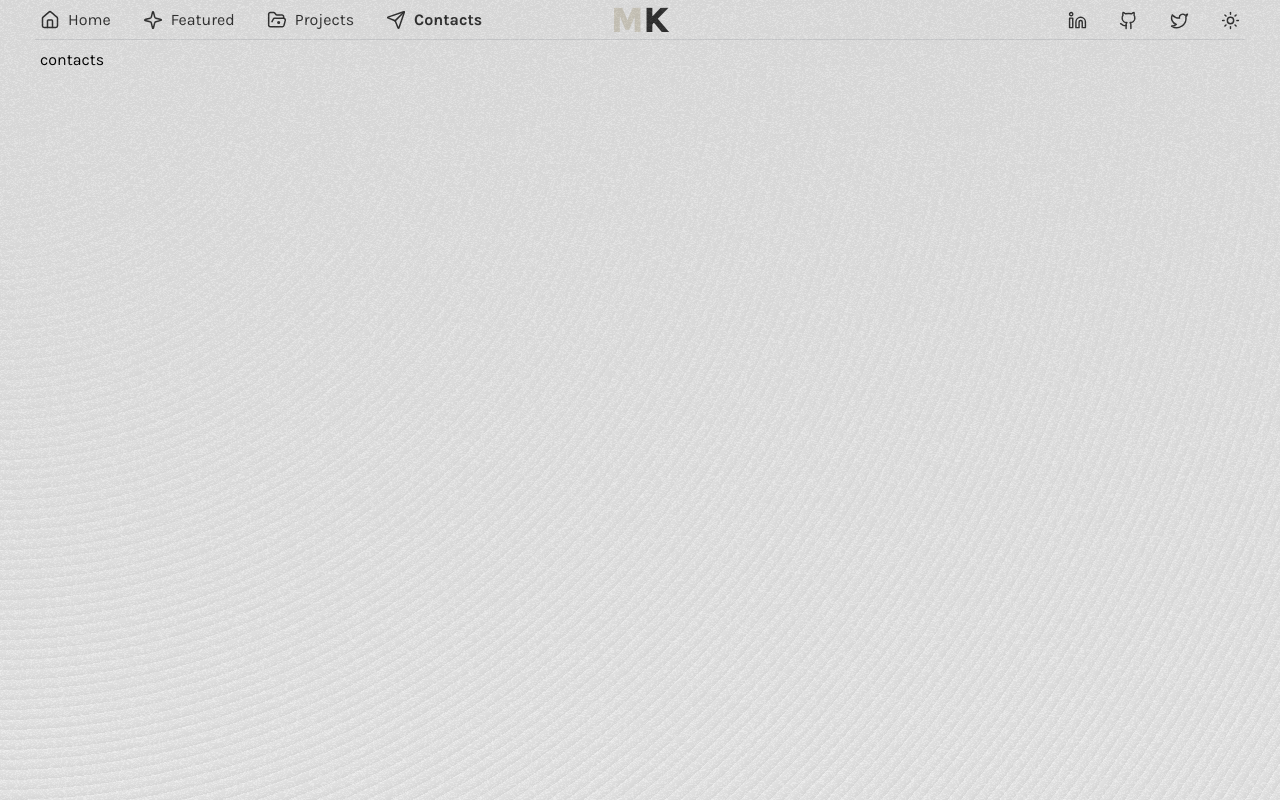
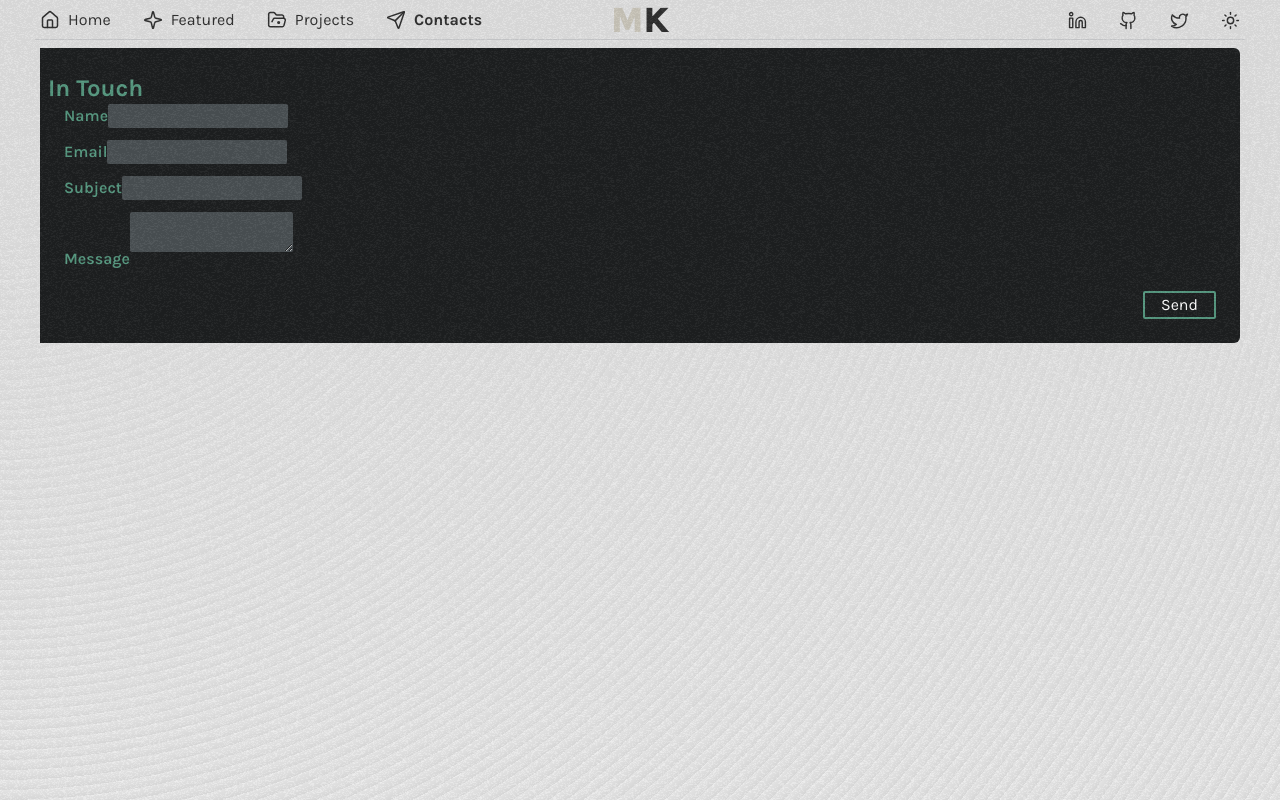
Before and after one commit to mk-saadi/new-portfolio, a React (Vite) app: page /contacts in a window 1280 px wide. Built offline with nearby package versions, Linux system fonts and the light colour scheme; what react-toast-master would draw is missing.

Commit message:
minor changes

```diff
--- a/package.json
+++ b/package.json
@@ -10,7 +10,7 @@
 		"preview": "vite preview"
 	},
 	"dependencies": {
-		"@emailjs/browser": "^3.11.0",
+		"@emailjs/browser": "^3.12.1",
 		"firebase": "^9.23.0",
 		"lucide-react": "^0.460.0",
 		"react": "^18.2.0",
--- a/src/pages/Contacts.jsx
+++ b/src/pages/Contacts.jsx
@@ -1,9 +1,85 @@
-import React from "react";
+import React, { useRef } from "react";
+import emailjs from "@emailjs/browser";
 
 const Contacts = () => {
+	const form = useRef();
+
+	const sendEmail = (e) => {
+		e.preventDefault();
+
+		// emailjs
+		// .sendForm(
+		// 	"service_at3kvap",
+		// 	// "template_rrsov4c",
+		// 	"template_du1zsn7",
+		// 	form.current,
+		// 	"AWTDDzD1prNjlGP-F"
+		// )
+		emailjs.send("service_at3kvap", "template_du1zsn7", form.current, "AWTDDzD1prNjlGP-F").then(
+			(result) => {
+				console.log(result.text);
+				alert("email sent successfully");
+				e.target.reset();
+			},
+			(error) => {
+				console.log(error.text);
+				alert("please try again");
+			}
+		);
+	};
 	return (
 		<div>
-			<p>contacts</p>
+			<div>
+				<form
+					ref={form}
+					onSubmit={sendEmail}
+					className="col-span-2 bg-[#1e2021] rounded-e-md p-6"
+				>
+					<p className="text-2xl text-[#579981] font-bold -ml-4">In Touch</p>
+					<div className="form-control">
+						<label className="text-[#579981] label-text font-semibold mb-2">Name</label>
+						<input
+							type="text"
+							name="from_name"
+							className="text-slate-300 input rounded-sm bg-[#4b5154] mb-3"
+						/>
+					</div>
+
+					<div className="form-control">
+						<label className="text-[#579981] label-text font-semibold mb-2">Email</label>
+						<input
+							type="email"
+							name="user_email"
+							className="input rounded-sm bg-[#4b5154] mb-3 text-slate-300"
+						/>
+					</div>
+
+					<div className="form-control">
+						<label className="text-[#579981] label-text font-semibold mb-2">Subject</label>
+						<input
+							className="text-slate-300 input rounded-sm bg-[#4b5154] mb-3"
+							type="text"
+							name="user_subject"
+						/>
+					</div>
+
+					<div className="form-control">
+						<label className="text-[#579981] label-text font-semibold mb-2">Message</label>
+						<textarea
+							name="message"
+							className="textarea textarea-lg rounded-sm bg-[#4b5154] mb-3 text-sm text-slate-300"
+						/>
+					</div>
+
+					<div className="flex justify-end mt-3">
+						<input
+							type="submit"
+							value="Send"
+							className="mt-2 px-4 rounded-sm border-2 duration-200 border-[#579981] hover:border-[#f2754c] text-white bg-transparent cursor-pointer"
+						/>
+					</div>
+				</form>
+			</div>
 		</div>
 	);
 };
--- a/src/pages/Featured.jsx
+++ b/src/pages/Featured.jsx
@@ -66,12 +66,12 @@ const Featured = () => {
 									<div className="relative p-2">
 										<div className="flex flex-col h-[16.5rem] gap-y-1">
 											<div className="flex items-center justify-between">
-												<h3 className="font-mono text-2xl font-medium">
+												<h3 className="font-mono text-2xl font-medium ">
 													{item.name}
 												</h3>
 												<p className="text-base">{item.stack}</p>
 											</div>
-											<p className="text-sm leading-5">{item.des}</p>
+											<p className="text-sm leading-5 text-gray-200">{item.des}</p>
 											<p
 												className="line-clamp-1"
 												title={item.tech_frontend}
@@ -89,7 +89,7 @@ const Featured = () => {
 										</div>
 										<div className="absolute bottom-0 left-0 flex flex-col items-center justify-center w-full font-mono gap-y-1">
 											<a
-												className="flex items-center justify-center w-full py-2 font-sans text-base font-medium text-white border-t border-gray-900 rounded-sm whitespace-nowrap gap-x-2 focus:outline-0 dark:border-white/20 bg-dhusor dark:bg-gray-950"
+												className="flex items-center justify-center w-full py-2 font-sans text-base font-medium text-white duration-300 border-t rounded-sm shadow-sm border-white/60 shadow-black/40 hover:bg-red-600 dark:hover:bg-red-600 whitespace-nowrap gap-x-2 focus:outline-0 dark:border-white/20 bg-dhusor dark:bg-gray-950"
 												href={item.link}
 												target="_blank"
 												rel="noreferrer"
@@ -98,7 +98,7 @@ const Featured = () => {
 											</a>
 											<div className="flex items-center justify-center w-full gap-x-1">
 												<a
-													className="flex items-center justify-center w-full py-2 font-sans text-base font-medium text-white border-t border-gray-900 rounded-sm whitespace-nowrap gap-x-2 focus:outline-0 dark:border-white/20 bg-dhusor dark:bg-gray-950"
+													className="flex items-center justify-center w-full py-2 font-sans text-base font-medium text-white duration-300 border-t rounded-sm shadow-sm border-white/60 shadow-black/40 hover:bg-red-600 dark:hover:bg-red-600 whitespace-nowrap gap-x-2 focus:outline-0 dark:border-white/20 bg-dhusor dark:bg-gray-950"
 													href={item.github_client}
 													target="_blank"
 													rel="noreferrer"
@@ -107,7 +107,7 @@ const Featured = () => {
 												</a>
 												{item.tech_backend && (
 													<a
-														className="flex items-center justify-center w-full py-2 font-sans text-base font-medium text-white border-t border-gray-900 rounded-sm whitespace-nowrap gap-x-2 focus:outline-0 dark:border-white/20 bg-dhusor dark:bg-gray-950"
+														className="flex items-center justify-center w-full py-2 font-sans text-base font-medium text-white duration-300 border-t rounded-sm shadow-sm border-white/60 shadow-black/40 hover:bg-red-600 dark:hover:bg-red-600 whitespace-nowrap gap-x-2 focus:outline-0 dark:border-white/20 bg-dhusor dark:bg-gray-950"
 														href={item.github_server}
 														target="_blank"
 														rel="noreferrer"
@@ -169,7 +169,7 @@ const Featured = () => {
 									</div>
 									<div className="absolute bottom-0 left-0 flex flex-col items-center justify-center w-full font-mono gap-y-1">
 										<a
-											className="flex items-center justify-center w-full py-2 font-sans text-base font-medium text-white border-t border-gray-900 rounded-sm whitespace-nowrap gap-x-2 focus:outline-0 dark:border-white/20 bg-dhusor dark:bg-gray-950"
+											className="flex items-center justify-center w-full py-2 font-sans text-base font-medium text-white duration-300 border-t border-gray-900 rounded-sm shadow-md shadow-black/40 hover:bg-red-600 dark:hover:bg-red-600 whitespace-nowrap gap-x-2 focus:outline-0 dark:border-white/20 bg-dhusor dark:bg-gray-950"
 											href={item.link}
 											target="_blank"
 											rel="noreferrer"
@@ -178,7 +178,7 @@ const Featured = () => {
 										</a>
 										<div className="flex items-center justify-center w-full gap-x-1">
 											<a
-												className="flex items-center justify-center w-full py-2 font-sans text-base font-medium text-white border-t border-gray-900 rounded-sm whitespace-nowrap gap-x-2 focus:outline-0 dark:border-white/20 bg-dhusor dark:bg-gray-950"
+												className="flex items-center justify-center w-full py-2 font-sans text-base font-medium text-white duration-300 border-t border-gray-900 rounded-sm shadow-md shadow-black/40 hover:bg-red-600 dark:hover:bg-red-600 whitespace-nowrap gap-x-2 focus:outline-0 dark:border-white/20 bg-dhusor dark:bg-gray-950"
 												href={item.github_client}
 												target="_blank"
 												rel="noreferrer"
@@ -188,7 +188,7 @@ const Featured = () => {
 
 											{item.tech_backend && (
 												<a
-													className="flex items-center justify-center w-full py-2 font-sans text-base font-medium text-white border-t border-gray-900 rounded-sm whitespace-nowrap gap-x-2 focus:outline-0 dark:border-white/20 bg-dhusor dark:bg-gray-950"
+													className="flex items-center justify-center w-full py-2 font-sans text-base font-medium text-white duration-300 border-t border-gray-900 rounded-sm shadow-md shadow-black/40 hover:bg-red-600 dark:hover:bg-red-600 whitespace-nowrap gap-x-2 focus:outline-0 dark:border-white/20 bg-dhusor dark:bg-gray-950"
 													href={item.github_server}
 													target="_blank"
 													rel="noreferrer"
--- a/src/pages/Projects.jsx
+++ b/src/pages/Projects.jsx
@@ -31,7 +31,7 @@ const Projects = () => {
 											href={item.link}
 											target="_blank"
 											rel="noreferrer"
-											className="flex items-center justify-center h-full font-mono text-base text-center text-white gap-x-2"
+											className="flex items-center justify-center h-full font-sans text-base leading-5 text-center text-white gap-x-2"
 											// className="flex items-center justify-center h-full font-mono text-xl text-white gap-x-2"
 										>
 											{/* <ExternalLink size={20} /> Visit */}
@@ -50,7 +50,7 @@ const Projects = () => {
 									</h3>
 									<div className="flex flex-col items-center justify-end w-full font-mono xl:flex-row gap-x-1">
 										<a
-											className="flex items-center justify-center px-3 py-1 text-white border-t border-gray-900 rounded-sm focus:outline-0 dark:border-white/20 bg-dhusor dark:bg-gray-950"
+											className="flex items-center justify-center px-3 py-1 text-white duration-300 border-t rounded-sm shadow-md shadow-black/40 border-white/60 hover:bg-red-600 dark:hover:bg-red-600 focus:outline-0 dark:border-white/20 bg-dhusor dark:bg-gray-950"
 											href={item.link}
 											title="visit link"
 											target="_blank"
@@ -59,7 +59,7 @@ const Projects = () => {
 											<Link size={19} />
 										</a>
 										<a
-											className="flex items-center justify-center px-3 py-1 text-white border-t border-gray-900 rounded-sm focus:outline-0 dark:border-white/20 bg-dhusor dark:bg-gray-950"
+											className="flex items-center justify-center px-3 py-1 text-white duration-300 border-t rounded-sm shadow-md shadow-black/40 border-white/60 hover:bg-red-600 dark:hover:bg-red-600 focus:outline-0 dark:border-white/20 bg-dhusor dark:bg-gray-950"
 											href={item.github_client}
 											title="github client repository"
 											target="_blank"
@@ -69,7 +69,7 @@ const Projects = () => {
 										</a>
 										{item.tech_backend && (
 											<a
-												className="flex items-center justify-center px-3 py-1 text-white border-t border-gray-900 rounded-sm focus:outline-0 dark:border-white/20 bg-dhusor dark:bg-gray-950"
+												className="flex items-center justify-center px-3 py-1 text-white duration-300 border-t rounded-sm shadow-md shadow-black/40 border-white/60 hover:bg-red-600 dark:hover:bg-red-600 focus:outline-0 dark:border-white/20 bg-dhusor dark:bg-gray-950"
 												href={item.github_server}
 												title="github server repository"
 												target="_blank"
```
Also changed, not shown: 1 other file (tests, documents, lock files or other folders).
